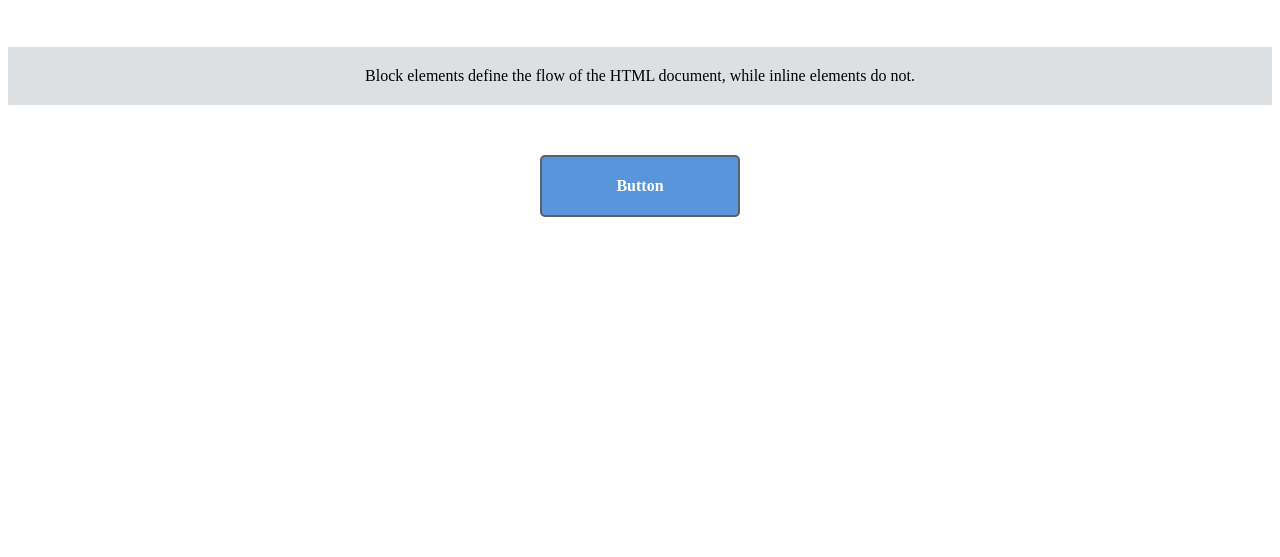
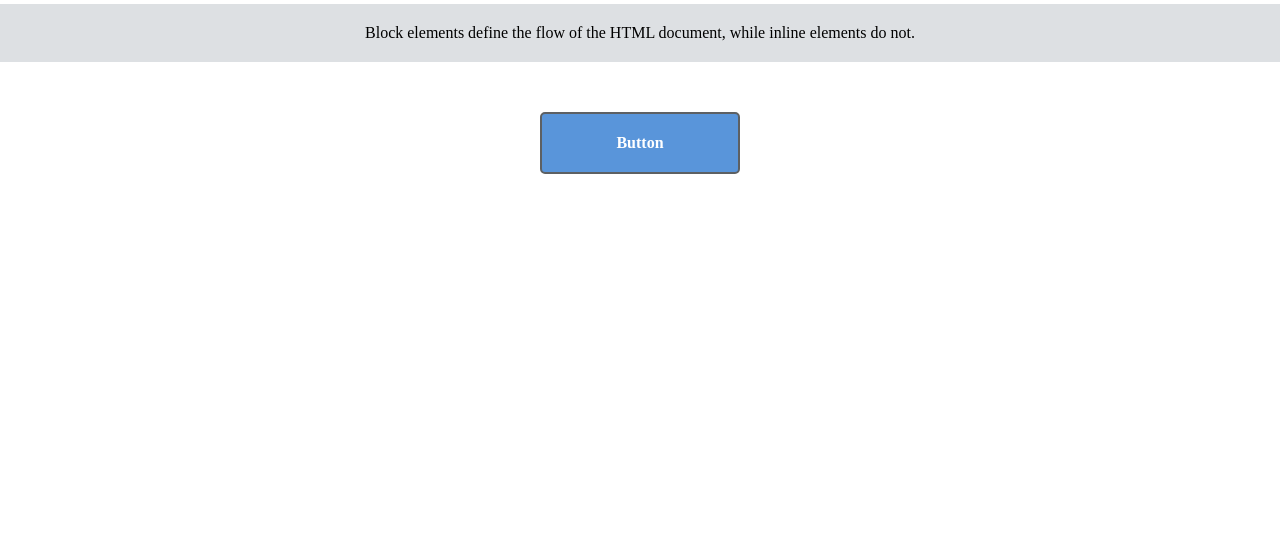
Before and after one commit to nedoratic/iih-05-css-box-model, a plain HTML site: page index.html in a window 1280 px wide. Shown: the part 243-800 px from the top of the page. Drawn offline with Linux system fonts and the light colour scheme.

Commit message:
style.css default browser styles reseted to desired values

```diff
--- a/style.css
+++ b/style.css
@@ -1,3 +1,11 @@
+* {
+    margin: 0;
+    padding: 0;
+    box-sizing: border-box;
+}
+
+/* The code snippet above resets the browser default styling behavior. It is considered as a god practice in modern web development. */
+
 body {
     text-align: center;
 }
```
